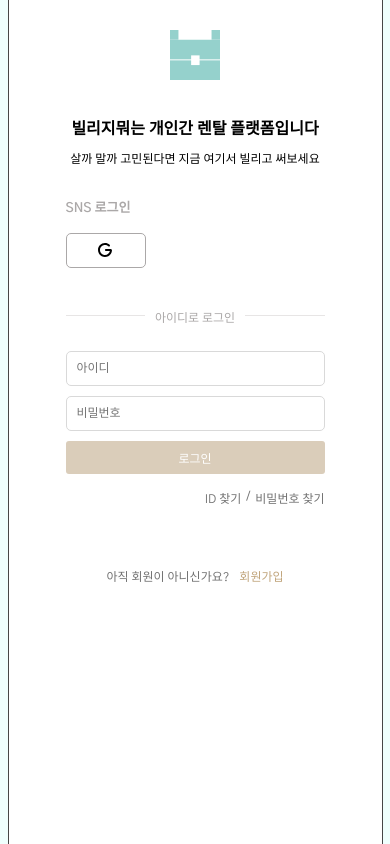
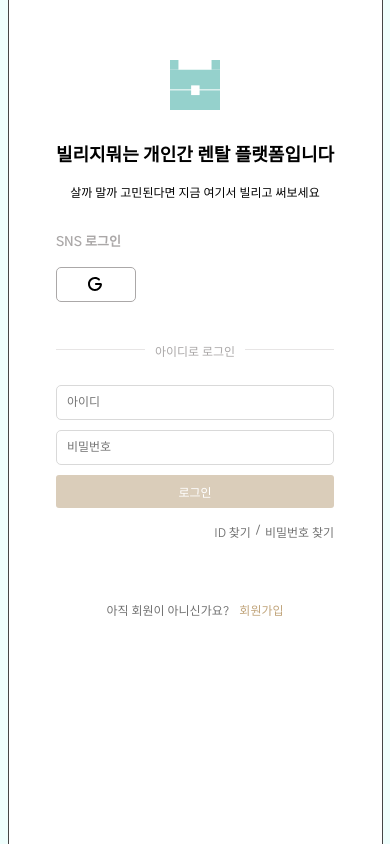
Before and after one commit to wonyong92/cobMainPrBackup, a React (Create React App) app in the folder client/: page /login in a window 390 px wide. Built offline with nearby package versions, Linux system fonts and the light colour scheme.

Commit message:
Design: PageDescript 조건부렌더링, 반응형

```diff
--- a/client/src/components/Descript/PageDescript.tsx
+++ b/client/src/components/Descript/PageDescript.tsx
@@ -1,15 +1,24 @@
 import styled from 'styled-components';
 import { ReactComponent as Logo } from '../../asessts/img/biglogo.svg';
+import { ReactComponent as success } from '../../asessts/img/success.svg';
 interface Prop {
     title: string;
     descript?: string;
+    isSuccess?: boolean;
 }
-const PageDescript = ({ title, descript }: Prop) => {
+const PageDescript = ({ title, descript, isSuccess }: Prop) => {
     return (
         <DescriptWrapper>
-            <LogoSVG />
+            {isSuccess === true ? <IconSVG /> : <LogoSVG />}
             <h4>{title}</h4>
-            <p>{descript}</p>
+
+            {isSuccess === true ? (
+                <Back>
+                    <p>{descript}</p>
+                </Back>
+            ) : (
+                <p>{descript}</p>
+            )}
         </DescriptWrapper>
     );
 };
@@ -18,14 +27,39 @@ const DescriptWrapper = styled.div`
     display: flex;
     flex-direction: column;
     align-items: center;
+    margin-top: 30px;
     h4 {
-        margin-bottom: 10px;
+        font-size: 18px;
+        margin-bottom: 15px;
     }
     p {
-        margin: 0;
         font-size: 12px;
+        width: 100%;
+        text-align: center;
+    }
+`;
+const Back = styled.div`
+    display: flex;
+    justify-content: center;
+    align-items: center;
+    background-color: #f4fcfb;
+    padding: 20px 2px;
+    width: 330px;
+    margin: 30px 0;
+    @media screen and (max-width: 500px) {
+        display: flex;
+        justify-content: center;
+        align-items: center;
+        background-color: #f4fcfb;
+        padding: 20px 4px;
+        width: 290px;
+        margin: 30px 0;
     }
 `;
 const LogoSVG = styled(Logo)`
-    margin-bottom: 35px;
+    margin-bottom: 30px;
 `;
+const IconSVG = styled(success)`
+    margin: 0 10px;
+    margin-bottom: 30px;
+`;
```
Also changed, not shown: client/src/asessts/img/success.svg (added).
